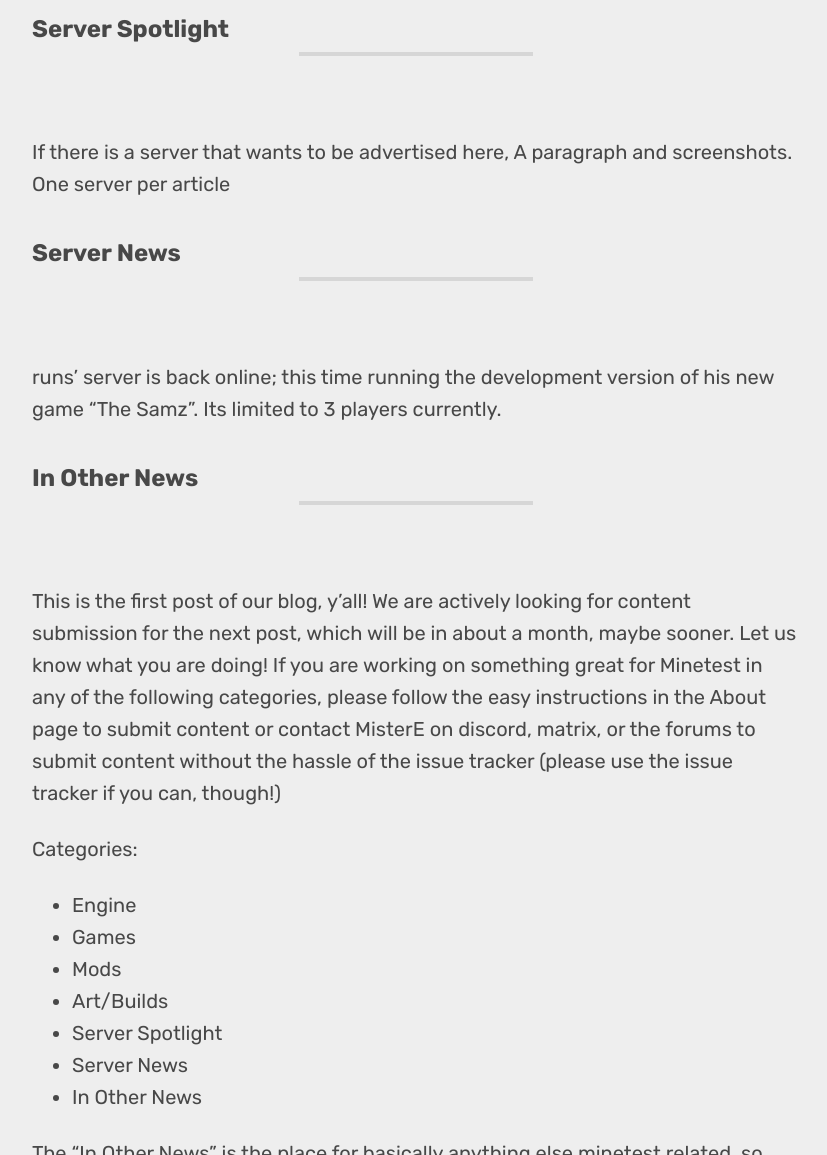
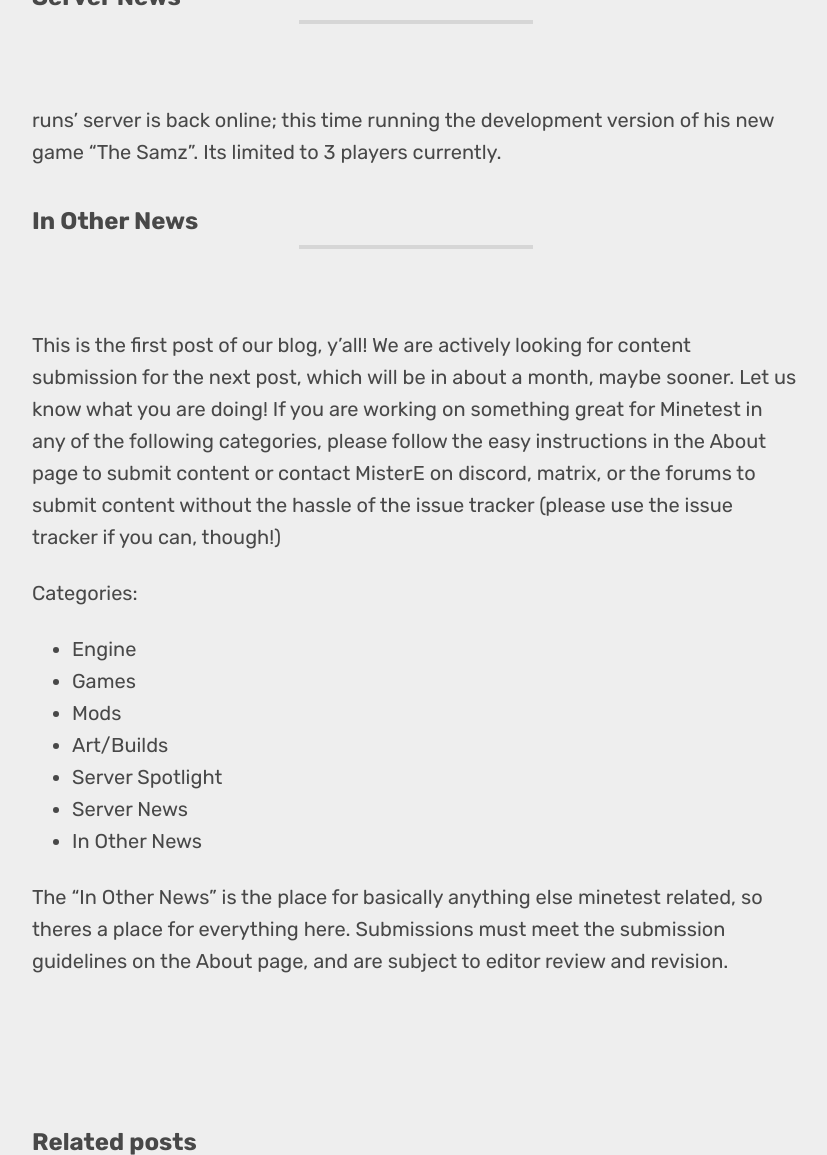
Before and after one commit to minetestblog/minetestblog.github.io, a Jekyll site: the page built from _posts/2022-02-26-Post01.markdown, in a window 1280 px wide and 1400 px high, scrolled down 7041 px, cut to the strip 245-1400 px from the top of the window. Shown: the whole strip, without its empty margins (224-1051 px from the left). Built offline with Jekyll 4.4.1, drawn with Linux system fonts in a browser that asks for light colours; some of the changed lines change nothing that is shown; some of the changed text lies outside the part shown.

Commit message:
publish first post as a test, will remove again

```diff
--- a/_posts/2022-02-26-This_month_in_minetest_01.markdown
+++ b/_posts/2022-02-26-Post01.markdown
@@ -1,9 +1,9 @@
 ---
 layout: post
-title:  "This Month in Minetest 01"
+title:  "This Month in Minetest 1"
 description: >
   A new minetest version and new content
-hero: /assets/img/pig.png
+hero: /_posts/img/pig.png
 overlay: White
 published: true
 ---
@@ -14,7 +14,6 @@
 *  [Games](#games)
 *  [Mods](#mods)
 *  [Art/Builds](#art)
-*  [Server Spotlight](#s-spotlight)
 *  [Server News](#s-news)
 *  [In Other News](#o-news)
 
@@ -43,8 +42,8 @@
 ## Game News <a name="games"></a>
 ------------------------------------------------
 
-![A New Place](/img/a_new_place.png?raw=true "A New Place")
-![The Royal Blob](/img/the_royal_blog.png?raw=true "The Royal Blob")
+![A New Place](/_posts/img/a_new_place.png?raw=true "A New Place")
+![The Royal Blob](/_posts/img/the_royal_blog.png?raw=true "The Royal Blob")
 
 Talas has just released version 1.2 of Colour Hop!
 This includes some fundamental changes to the game, giving each player colour an activated ability.
@@ -63,7 +62,7 @@
 
 ElCeejo has released a trio of updates to his animal mods, as well as a new mob api to base them on.
 
-![The Monster Invades](/img/the_monster_invades.png?raw=true "The Monster InvadesBlob")
+![The Monster Invades](/_posts/img/the_monster_invades.png?raw=true "The Monster InvadesBlob")
 
 Draconis improves the gameplay of multiple Minetest games, like Minetest Game, Voxelgarden, and MineClone. It gives more incentive to traverse your worlds' mountains and caves, and provides engaging mini-boss fights. After defeating a Dragon, you may find an Egg. The mysterious Egg-hatching process can be puzzling, but it rewards you with a new, destructive companion with which you can take to the skies when its old enough, and it unlocks a new tier of weaponry and armor. The Libri Draconis book can help you discover elements of the mod by unlocking certain objectives with the book in your inventory.
 
@@ -80,16 +79,16 @@
 OgelGames has released a mod that adds a wearable headlamp on Content Database (CDB).
 
 Zughy is back at modding again! He recently updated Arena_lib, adding the ability to control the sky to minigames made with the library. It allows you to tweak clouds, sky colors, skybox backgrounds, and more!
-![Pink Sky](/img/pink_sky.png?raw=true "Pink Sky")
+![Pink Sky](/_posts/img/pink_sky.png?raw=true "Pink Sky")
 
 Apercy is back at it again, making more great vehicle mods. This time its cars. These cars are two-seaters. They have working headlights. They have wheels and steering wheels that turn. They run on fuel. They detect elevation and tilt to match the elevation under them. Best of all, they are low-lag and extremely playable. The latest addition to the fleet is the coupe below:
-![Apercy's Coupe](/img/apercycars.png?raw=true "Apercy's Coupe")
+![Apercy's Coupe](/_posts/img/apercycars.png?raw=true "Apercy's Coupe")
 
 ## Art and Builds <a name="art"></a>
 ------------------------------------------------
 
 
-![An Essay in Dwarf-Sculpture](/img/essay_in_dwarf.png?raw=true "An Essay in Dwarf-Sculpture")
+![An Essay in Dwarf-Sculpture](/_posts/img/essay_in_dwarf.png?raw=true "An Essay in Dwarf-Sculpture")
 
 The Dwarves of the YourLand server show off stonework: "An Essay in Dwarf-Sculpture", built by debian44.
 
@@ -97,12 +96,6 @@
 ![Blockbomber Banner](https://content.minetest.net/thumbnails/2/09924ef1ef.png?raw=true "Blockbomber Banner")
 ![FarLands Reloaded Banner](https://content.minetest.net/thumbnails/2/cb60513e6c.png "FarLands Reloaded Banner")
 
-## Server Spotlight <a name="s-spotlight"></a>
-------------------------------------------------
-
-
-If there is a server that wants to be advertised here, A paragraph and screenshots.
-One server per article
 
 ## Server News <a name="s-news"></a>
 ------------------------------------------------
```
